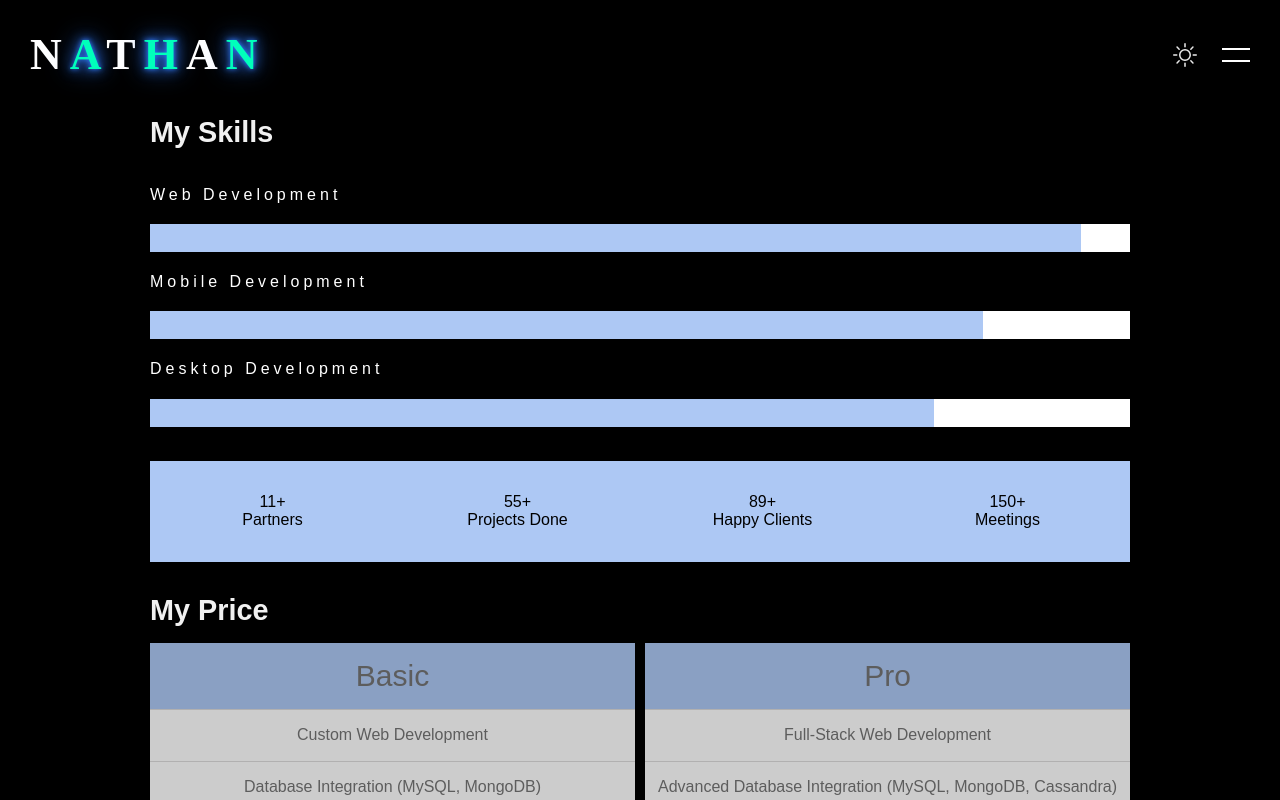
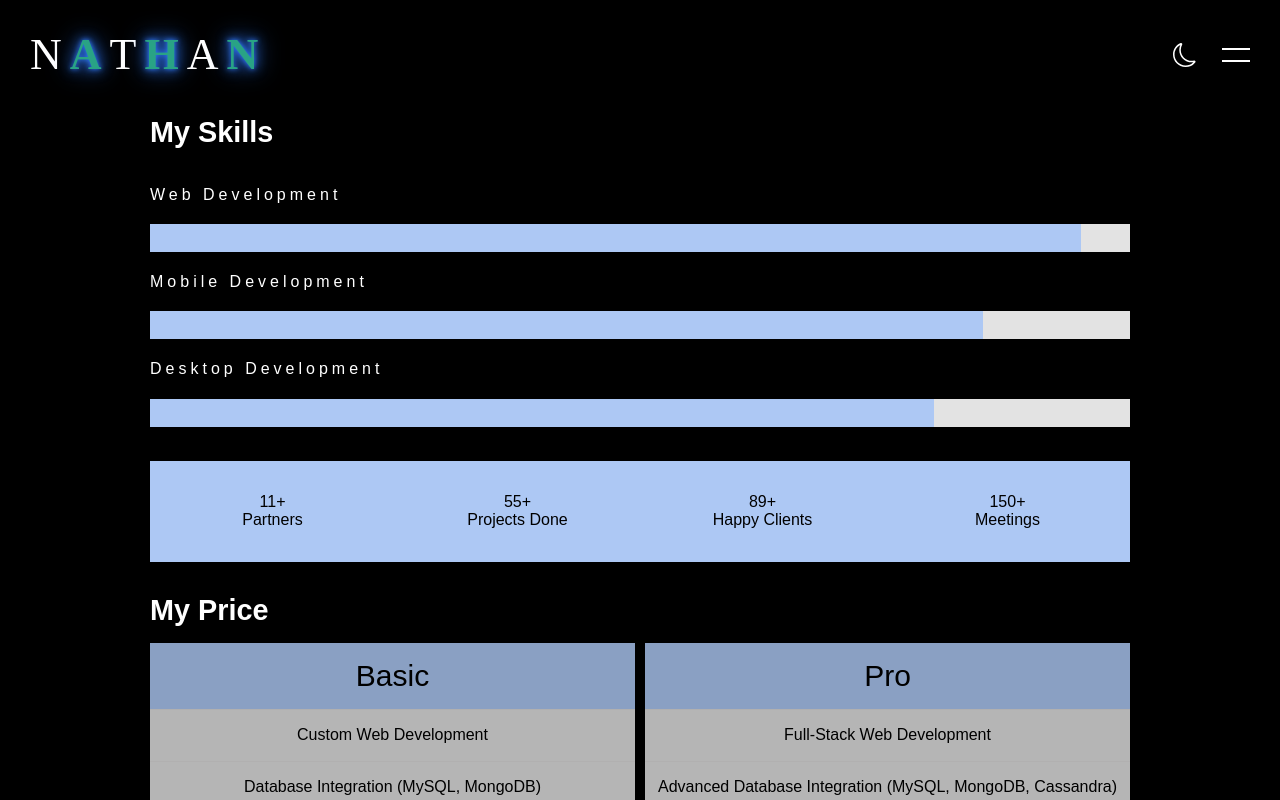
Before and after one commit to Nathan-Scotty/nathanporfolio, a Next.js app: page /skill in a window 1280 px wide. Shown: the top 800 px of the page. Built offline with nearby package versions, Linux system fonts and the light colour scheme.

Commit message:
Add theme mode

```diff
--- a/components/Header.jsx
+++ b/components/Header.jsx
@@ -3,10 +3,12 @@ import { useEffect, useState } from "react";
 import { Link } from 'react-scroll';
 import { FaGithub, FaInstagram, FaLinkedin } from "react-icons/fa";
 import { BsSun, BsMoon } from "react-icons/bs";
+import { useTheme } from "./ThemeProvider";
 
 export default function Header() {
     const [showMenu, setShowMenu] = useState(false);
     const [scrollNav, setScrollNav] = useState(false);
+    const [theme, setTheme] = useTheme();
 
     const scrollTop = () => {
         window.scrollTo({ top: 0, behavior: 'smooth' });
@@ -34,6 +36,10 @@ export default function Header() {
 
     const handleLinkClick = () => {
         setShowMenu(false);
+    };
+
+    const toggleTheme = () => {
+        setTheme(theme === 'light' ? 'dark' : 'light');
     };
 
     return (
@@ -85,8 +91,8 @@ export default function Header() {
                     </div>
                 </div>
                 <div className={styles.nav_btns}>
-                    <div className={styles.theme_toggler}>
-                        <BsSun />
+                    <div className={styles.theme_toggler} onClick={toggleTheme}>
+                        {theme === 'light' ? <BsSun /> : <BsMoon />}
                     </div>
                     <div className={`${showMenu ? `${styles.nav_toggle} ${styles.animate_toggle}` : styles.nav_toggle}`} onClick={handleMenuToggle}>
                         <span></span>
--- a/components/Layout.jsx
+++ b/components/Layout.jsx
@@ -1,9 +1,13 @@
 import Header from "./Header"
 import Footer from "./Footer"
+import { useTheme } from "./ThemeProvider"
+import styles from "../styles/Layout.module.css"
 
 export default function Layout({children}) {
 
-    return <div>
+    const [theme, setTheme] = useTheme();
+
+    return <div className={styles.layout} data-theme={theme}>
         <Header/>
         {children}
         <Footer/>
--- /dev/null
+++ b/components/ThemeProvider.jsx
@@ -0,0 +1,26 @@
+import { createContext, useContext, useEffect, useState } from "react";
+
+const ThemeContext = createContext();
+
+export function ThemeProvider({children}) {
+    const [theme, setTheme] = useState('dark');
+
+    useEffect(() => {
+        setTheme(localStorage.getItem('theme') || 'dark')
+    }, []);
+
+    return <ThemeContext.Provider value={[theme, setTheme]}>
+        {children}
+    </ThemeContext.Provider>
+}
+
+export function useTheme() {
+    const [theme, setTheme] = useContext(ThemeContext);
+
+    const setThemeWithStorage = (theme) => {
+        setTheme(theme);
+        localStorage.setItem('theme', theme);
+    }
+
+    return [theme, setThemeWithStorage];
+}
--- a/components/skill/Skill.jsx
+++ b/components/skill/Skill.jsx
@@ -54,7 +54,7 @@ const Skill = () => {
                         </li>
                         <li className={`${styles.w3LightGrey} ${styles.w3Padding24}`}>
                             <Link to="contact" smooth={true} duration={500}>
-                                <button className={`${styles.w3Button} ${styles.w3White} ${styles.w3PaddingLarge}`}>
+                                <button className={`${styles.w3Button} ${styles.w3PaddingLarge}`}>
                                     Sign Up
                                 </button>
                             </Link>
@@ -74,7 +74,7 @@ const Skill = () => {
                         </li>
                         <li className={`${styles.w3LightGrey} ${styles.w3Padding24}`}>
                             <Link to="contact" smooth={true} duration={500}>
-                                <button className={`${styles.w3Button} ${styles.w3White} ${styles.w3PaddingLarge}`}>
+                                <button className={`${styles.w3Button} ${styles.w3PaddingLarge}`}>
                                     Sign Up
                                 </button>
                             </Link>
--- a/components/skill/stylesheets/Skill.module.css
+++ b/components/skill/stylesheets/Skill.module.css
@@ -2,14 +2,14 @@
     max-width: 980px;
     margin: 0 auto;
     text-align: justify;
-    color: #757575;
+    color: var(--page-bg-color);
     padding-top: 100px;
     padding-bottom: 64px;
     font-family: inherit;
 }
 
 .w3TextLightGrey {
-    color: #f1f1f1;
+    color: var(--page-text-color);
     font-family: inherit;
     padding-top: 16px;
     padding-bottom: 16px;
@@ -23,16 +23,21 @@
 .w3Wide {
     letter-spacing: 4px;
     padding: 16px 0;
-    color: #fff;
+    color: var(--page-text-color);
 }
 
 .w3White {
-    background-color: #fff;
+    background-color: var(--header-bg-color);
+}
+
+.w3PaddingLarge{
+    background-color: var(--page-text-color);
+    color: var(--page-bg-color);
 }
 
 .w3PaddingLarge:hover{
-    background-color: #000;
-    color: #fff;
+    background-color: var(--page-bg-color);
+    color: var(--page-text-color);
 }
 
 .w3DarkGrey {
@@ -67,7 +72,7 @@
 }
 
 .w3RowPadding h2{
-    color: #000;
+    color: var(--page-bg-color);
     font-size: 30px;
     padding-bottom: 24px !important;
     font-weight: 400;
--- a/pages/index.jsx
+++ b/pages/index.jsx
@@ -54,7 +54,7 @@ export default function Home() {
                         </div>
                         <p className={`${styles.home_data} ${styles.home_data_one}`}>
                             <span className={styles.text_lg}>
-                                4 <b>+</b>
+                                3 <b>+</b>
                             </span>
                             <span className={`${styles.text_sm} ${styles.text_cs}`}>
                                 Years of <b>Experience</b>
--- a/styles/Footer.module.css
+++ b/styles/Footer.module.css
@@ -1,6 +1,5 @@
 .footer {
-    background: #30353b;
-    color: #fff;
+    background: var(--scroll-bg);
     padding: 20px 0;
     text-align: center;
 }
--- a/styles/Header.module.css
+++ b/styles/Header.module.css
@@ -8,7 +8,7 @@
 
 .scroll_header {
     position: fixed;
-    background-color: #30353b;
+    background-color: var(--scroll-bg);
     animation: header_animate 0.8s cubic-bezier(0.3, 0, 0.3, 1) 0s forwards;
 }
 
@@ -27,13 +27,6 @@
     justify-content: space-between;
 }
 
-.nav_logo {
-    color: #ffffff;
-    font-size: 24px;
-    font-weight: 700;
-    text-decoration: none;
-}
-
 .nav_menu {
     position: fixed;
     top: 0;
@@ -41,7 +34,7 @@
     width: 0;
     height: 100vh;
     display: flex;
-    background-color: #30353b;
+    background-color: var(--scroll-bg);
     transition: all 1s cubic-bezier(0.3, 0, 0.3, 1);
     z-index: 10;
 }
@@ -68,7 +61,7 @@
 }
 
 .nav_link {
-    color: #ffffff;
+    color: var(--page-text-color);
     font-size: 22px;
     font-weight: 700;
     cursor: pointer;
@@ -93,7 +86,7 @@
 }
 
 .header_social_link {
-    color: hsl(0, 0%, 100%);
+    color: var(--page-text-color);
     font-size: 22px;
     transition: all 0.7s cubic-bezier(0.3, 0, 0.3, 1);
 }
@@ -126,7 +119,7 @@
     left: 0;
     width: 100%;
     height: 2px;
-    background-color: #ffffff;
+    background-color: var(--page-text-color);
     transition: all 0.3s cubic-bezier(0.3, 0, 0.3, 1);
 }
 
@@ -151,7 +144,7 @@
 .nav_logo {
     font-family: 'Times New Roman', serif;
     font-size: 44px;
-    color: #fff;
+    color: var(--page-text-color);
     text-transform: uppercase;
     letter-spacing: 8px;
     opacity: 0;
@@ -160,7 +153,7 @@
 
 .nav_logo span {
     font-weight: bold;
-    color: #00ffbb;
+    color: #29a385;
 }
 
 @keyframes fadeIn {
--- a/styles/Index.module.css
+++ b/styles/Index.module.css
@@ -1,4 +1,11 @@
-@import url("https://fonts.googleapis.com/css2?family=Poppins:wght@100;200;300;400;500;600;700;800&display=swap");
+
+.home_social_link {
+    color: var(--social-link-color);
+    transition: color 0.3s ease;
+    font-size: 22px;
+    transition: all 0.3s ease;
+}
+
 
 .homeIndex{
     position: relative;
@@ -51,9 +58,6 @@
     animation: typing 5s steps(12) infinite;
 }
 
-.home_title .han{
-    color: bisque;
-}
 /* Animation d'écriture */
 @keyframes typing {
     0% {
@@ -80,12 +84,6 @@
     margin-bottom: 30px;
 }
 
-.home_social_link {
-    color: #fff;
-    font-size: 22px;
-    transition: all 0.3s ease;
-}
-
 .home_social_link:hover {
     color: #29a385;
 }
@@ -109,8 +107,8 @@
     text-align: center;
     cursor: pointer;
     white-space: nowrap;
-    color: #000;
-    background-color: #f1f1f1;
+    color: var(--header-text-color);
+    background-color: var(--header-bg-color);
     transition: all 0.9s ease;
 }
 
@@ -143,7 +141,8 @@
 
 .home_data {
     border: 2px solid hsl(210, 2%, 65%);
-    background-color: hsl(0, 0%, 1%);
+    background-color: var(--page-text-color);
+    color: var(--page-bg-color);
     box-shadow: 5px 5px rgb(255 255 255 / 10%);
     padding: 20px;
     width: 200px;
--- /dev/null
+++ b/styles/Layout.module.css
@@ -0,0 +1,22 @@
+.layout[data-theme="light"] {
+    --header-bg-color: #000;
+    --header-text-color: #fff;
+    --page-bg-color: #fff;
+    --page-text-color: #000;
+    --social-link-color: #000;
+    --scroll-bg: #e2e0e0;
+}
+
+.layout[data-theme="dark"] {
+    --header-bg-color: #f1f1f1f1;
+    --header-text-color: #000;
+    --page-bg-color: #000;
+    --page-text-color: #fff;
+    --social-link-color: #fff;
+    --scroll-bg: #30353b;
+}
+
+.layout {
+    background-color: var(--page-bg-color);
+    color: var(--page-text-color);
+}
```
Also changed, not shown: components/portfolio/stylesheets/Portfolio.module.css (+5 -5 lines), pages/_app.jsx (+6 -3 lines).
